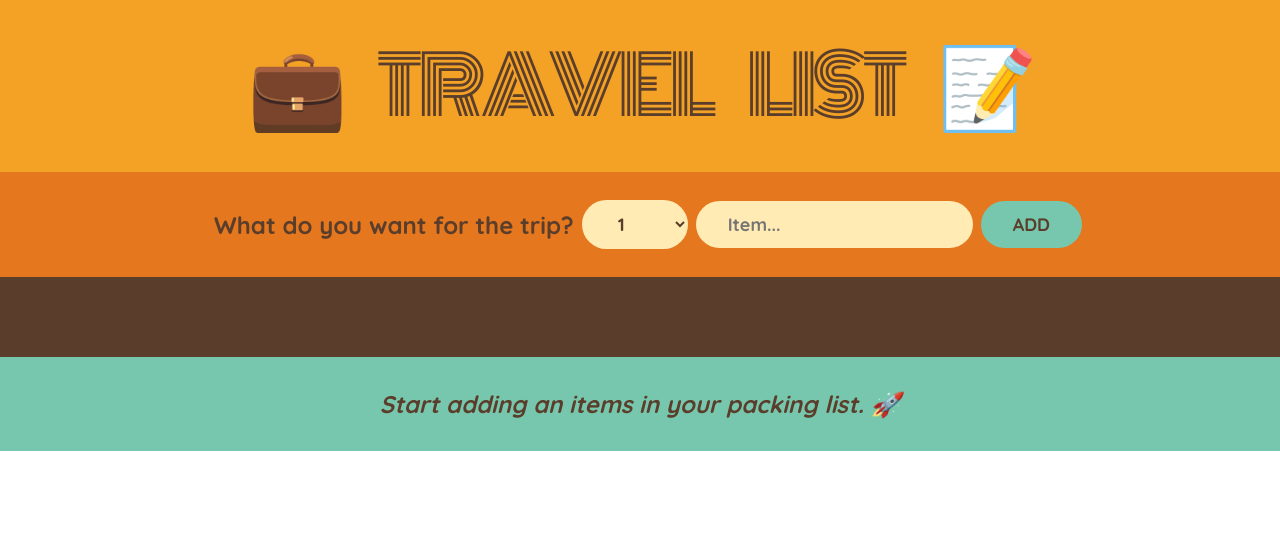
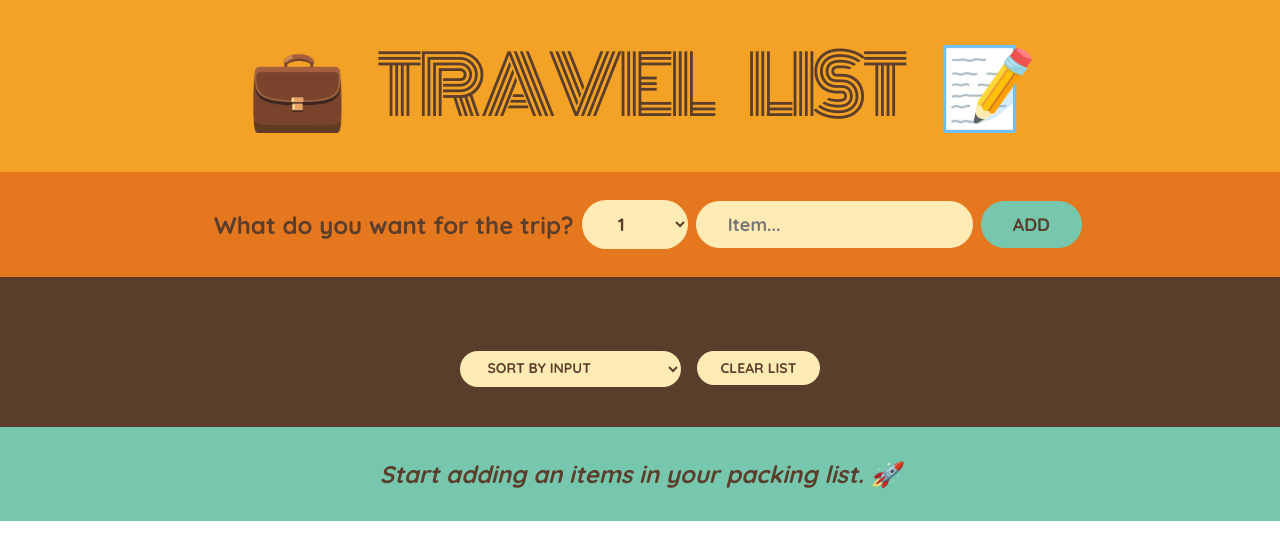
Before and after one commit to JamerSC/travel-list-react, a React (Create React App) app: page / in a window 1280 px wide. Shown: the top 560 px of the page. Built offline with nearby package versions, Linux system fonts and the light colour scheme.

Commit message:
Applied sorting & clear of list items

```diff
--- a/src/App.js
+++ b/src/App.js
@@ -30,6 +30,14 @@
     setItems((items) => items.filter((item) => item.id !== id));
   }
 
+  function handleClearList() {
+    const confirmed = window.confirm(
+      "Are you sure you want to delete the list?"
+    );
+
+    if (confirmed) setItems([]);
+  }
+
   return (
     <div>
       <Logo />
@@ -38,6 +46,7 @@
         items={items}
         onDeleteItem={handleDeleteItem}
         onToggleItem={handleToggleItem}
+        onClearList={handleClearList}
       />
       <Stats items={items} />
     </div>
@@ -103,11 +112,27 @@
   );
 }
 
-function PickingList({ items, onDeleteItem, onToggleItem }) {
+function PickingList({ items, onDeleteItem, onToggleItem, onClearList }) {
+  const [sortBy, setSortBy] = useState("input");
+
+  let sortedItems;
+
+  if (sortBy === "input") sortedItems = items;
+
+  if (sortBy === "description")
+    sortedItems = items
+      .slice()
+      .sort((a, b) => a.description.localeCompare(b.description));
+
+  if (sortBy === "packed")
+    sortedItems = items
+      .slice()
+      .sort((a, b) => Number(a.packed) - Number(b.packed));
+
   return (
     <div className="list">
       <ul>
-        {items.map((item) => (
+        {sortedItems.map((item) => (
           <Item
             item={item}
             key={item.id}
@@ -116,6 +141,15 @@
           />
         ))}
       </ul>
+
+      <div className="actions">
+        <select value={sortBy} onChange={(e) => setSortBy(e.target.value)}>
+          <option value="input">Sort by Input</option>
+          <option value="description">Sort by Description</option>
+          <option value="packed">Sort by Packed</option>
+        </select>
+        <button onClick={onClearList}>Clear list</button>
+      </div>
     </div>
   );
 }
--- a/src/index.css
+++ b/src/index.css
@@ -74,6 +74,7 @@
   background-color: #5a3e2b;
   color: #ffebb3;
   padding: 4rem 0;
+
   display: flex;
   align-items: center;
   justify-content: space-between;
@@ -81,18 +82,24 @@
   gap: 3.2rem;
 }
 
-/* .actions button,
-.list select  */
+.actions button,
+.list select {
+  text-transform: uppercase;
+  padding: 0.8rem 2.4rem;
+  font-size: 1.4rem;
+  font-weight: 700;
+  margin: 0 0.8rem;
+}
 
 .list ul {
   list-style: none;
   width: 80%;
   /* overflow: scroll; */
-  /* overflow: hidden; */
+  overflow: hidden;
   display: grid;
   grid-template-columns: repeat(auto-fit, minmax(250px, 1fr));
   gap: 1.2rem;
-  align-items: start;
+  align-content: start;
   justify-content: center;
 }
 
```
Also changed, not shown: 1 other file (tests, documents, lock files or other folders).
